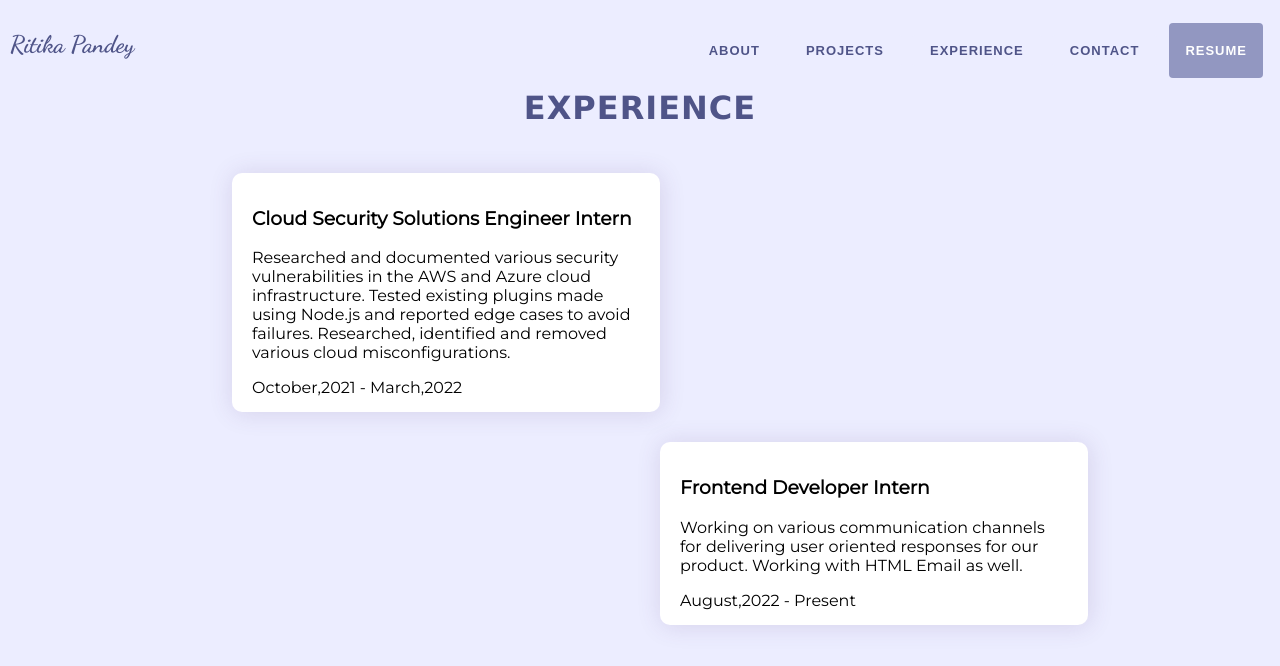
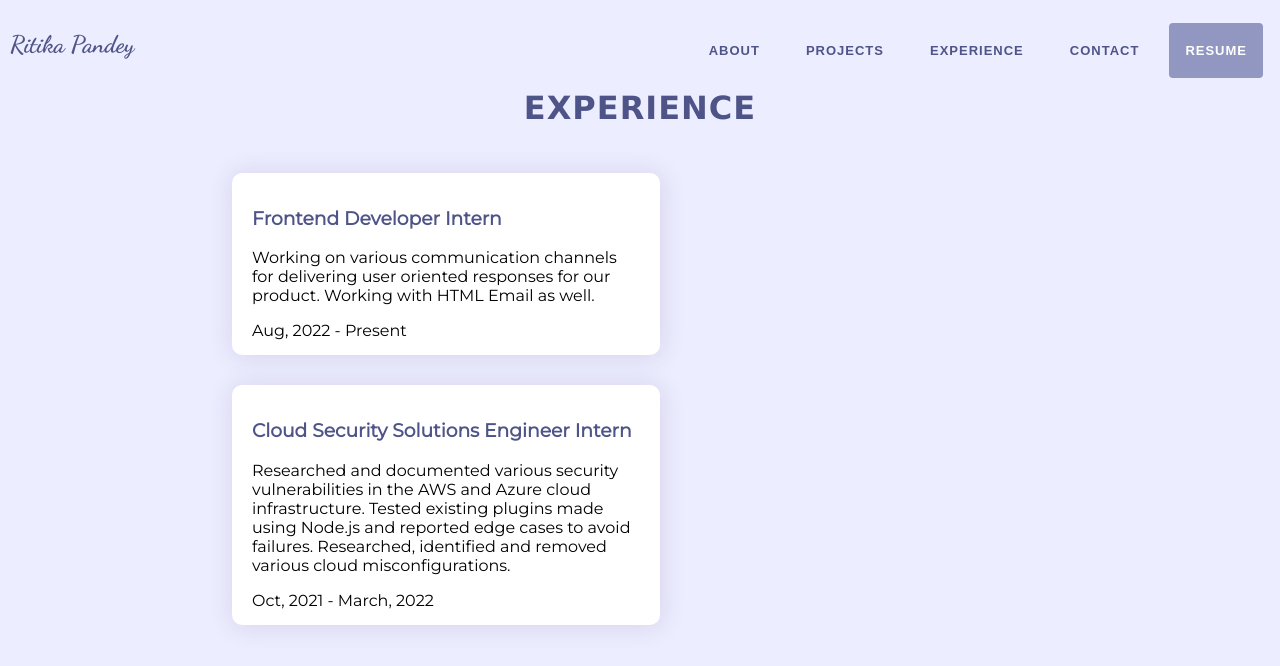
Before and after one commit to Ritika-Pandey01/Portfolio, a React (Create React App) app: page /experience in a window 1280 px wide. Shown: the top 666 px of the page. Built offline with nearby package versions, Linux system fonts and the light colour scheme.

Commit message:
Refactored code

```diff
--- a/src/Components/About/about.css
+++ b/src/Components/About/about.css
@@ -1,6 +1,8 @@
+
 .aboutH{
+    padding-top: 20px;
     background-color: #8072b3;
-    padding-top: 20px;
+
     color: white;
     margin: 0;
     font-family:Verdana, Geneva, Tahoma, sans-serif;
--- a/src/Components/Experience/Experience.jsx
+++ b/src/Components/Experience/Experience.jsx
@@ -7,6 +7,13 @@ function Experience() {
       <h1>EXPERIENCE </h1>
       <div className='experience'>
         <ul>
+
+          <li>
+            <h3 className='title'>Frontend Developer Intern</h3>
+            <p>Working on various communication channels for delivering user oriented responses for our product. Working with HTML Email as well.</p>
+              <span className='circle'></span>
+              <span className='date'>Aug, 2022 - Present </span>
+          </li>
           <li>
             <h3 className='title'>Cloud Security Solutions Engineer Intern</h3>
             <p>Researched and documented various security vulnerabilities in
@@ -15,13 +22,7 @@ function Experience() {
               cases to avoid failures.
               Researched, identified and removed various cloud misconfigurations.</p>
               <span className='circle'></span>
-              <span className='date'>October,2021 - March,2022 </span>
-          </li>
-          <li>
-            <h3 className='title'>Frontend Developer Intern</h3>
-            <p>Working on various communication channels for delivering user oriented responses for our product. Working with HTML Email as well.</p>
-              <span className='circle'></span>
-              <span className='date'>August,2022 - Present </span>
+              <span className='date'>Oct, 2021 - March, 2022 </span>
           </li>
         </ul>
       </div>
--- a/src/Components/Experience/experience.css
+++ b/src/Components/Experience/experience.css
@@ -5,22 +5,20 @@
     margin:0;
     font-family:Verdana, Geneva, Tahoma, sans-serif;
     letter-spacing: 1px;
+
 }
 .experience{
     width:70%;
     height: auto;
-    position: relative;
+
     margin: auto;
 }
 .experience ul{
     list-style: none;
 }
-.experience::after{
-    position: absolute;
-    content: ' ';
-    width: 2px;
-    height: 100%;
-    background-image: linear-gradient(to bottom,rgb(249, 249, 249),rgb(1,0.9,0.9));
+
+.experience ul li .title{
+    color: #4f5488;
 }
 .experience ul li{
     width: 50%;
@@ -31,16 +29,3 @@
     border-radius: 10px;
     margin-bottom: 30px;
 }
-.experience ul li:nth-child(odd){
-    float: left;
-    clear: right;
-}
-.experience ul li:nth-child(even){
-    float: right;
-    clear: left;
-}
-@media (max-width: 600px) {
-    .experience{
-        flex-direction: column;
-    }
-}
--- a/src/Components/navbar/RightNav.jsx
+++ b/src/Components/navbar/RightNav.jsx
@@ -14,7 +14,7 @@ list-style: none;
 
 
  @media only screen and (max-width: 600px) {
-  padding:10px;
+  padding:20px;
       flex-flow: column nowrap;
       text-align: center;
       position: fixed;
@@ -26,9 +26,9 @@ list-style: none;
       transform: ${({hamburger})=>hamburger?'translateX(0)':'translateX(100%)'};
 
  }
- @media only screen and (max-width: 760px) {
+ @media only screen and (max-width: 768px) {
     top:40px;
-      padding:10px;
+      padding:20px;
       flex-flow: column nowrap;
       text-align: center;
       position: fixed;
--- a/src/Components/navbar/navbar.css
+++ b/src/Components/navbar/navbar.css
@@ -6,9 +6,7 @@ nav{
     padding: 10px;
     justify-content:space-between;
 
-
     display: flex;
-
 
 }
 nav a{
```
